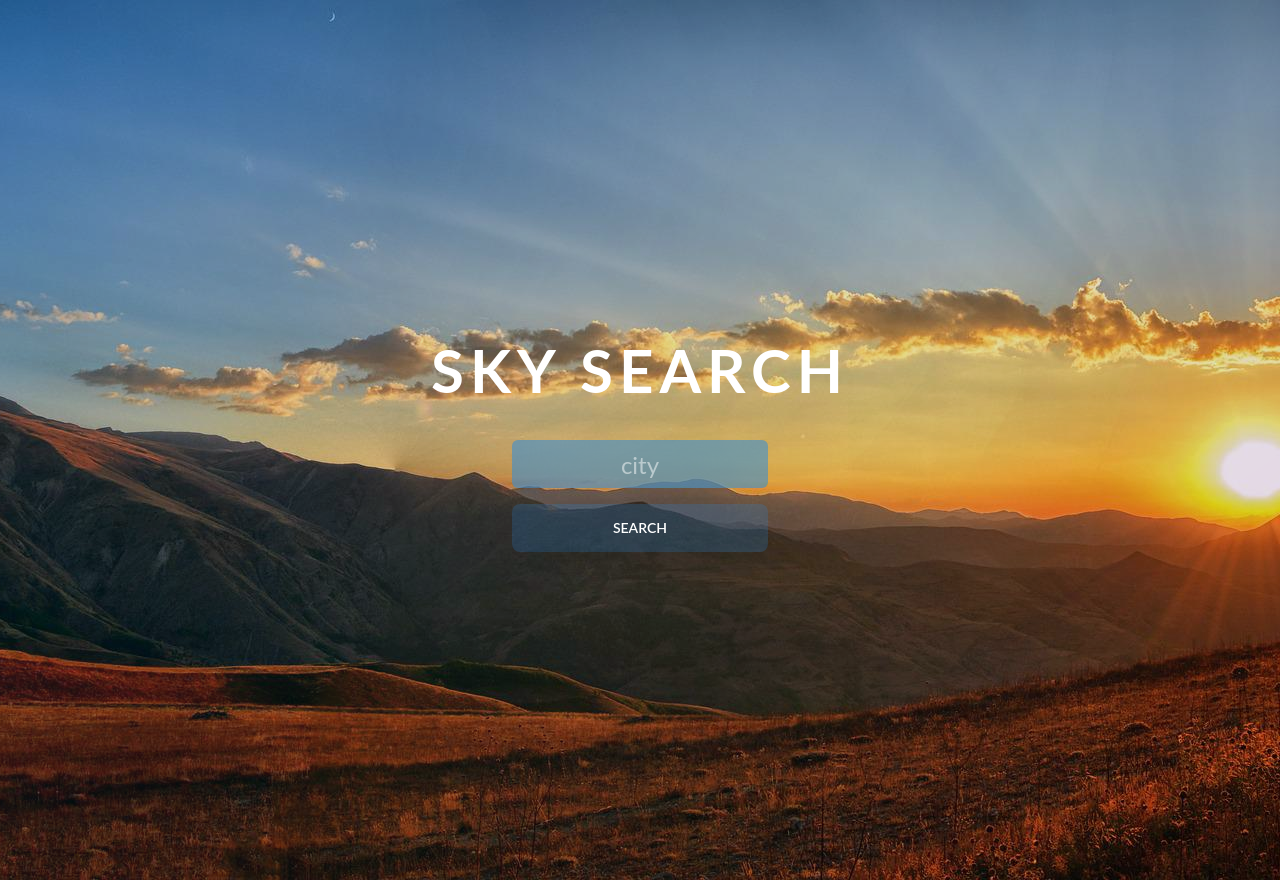
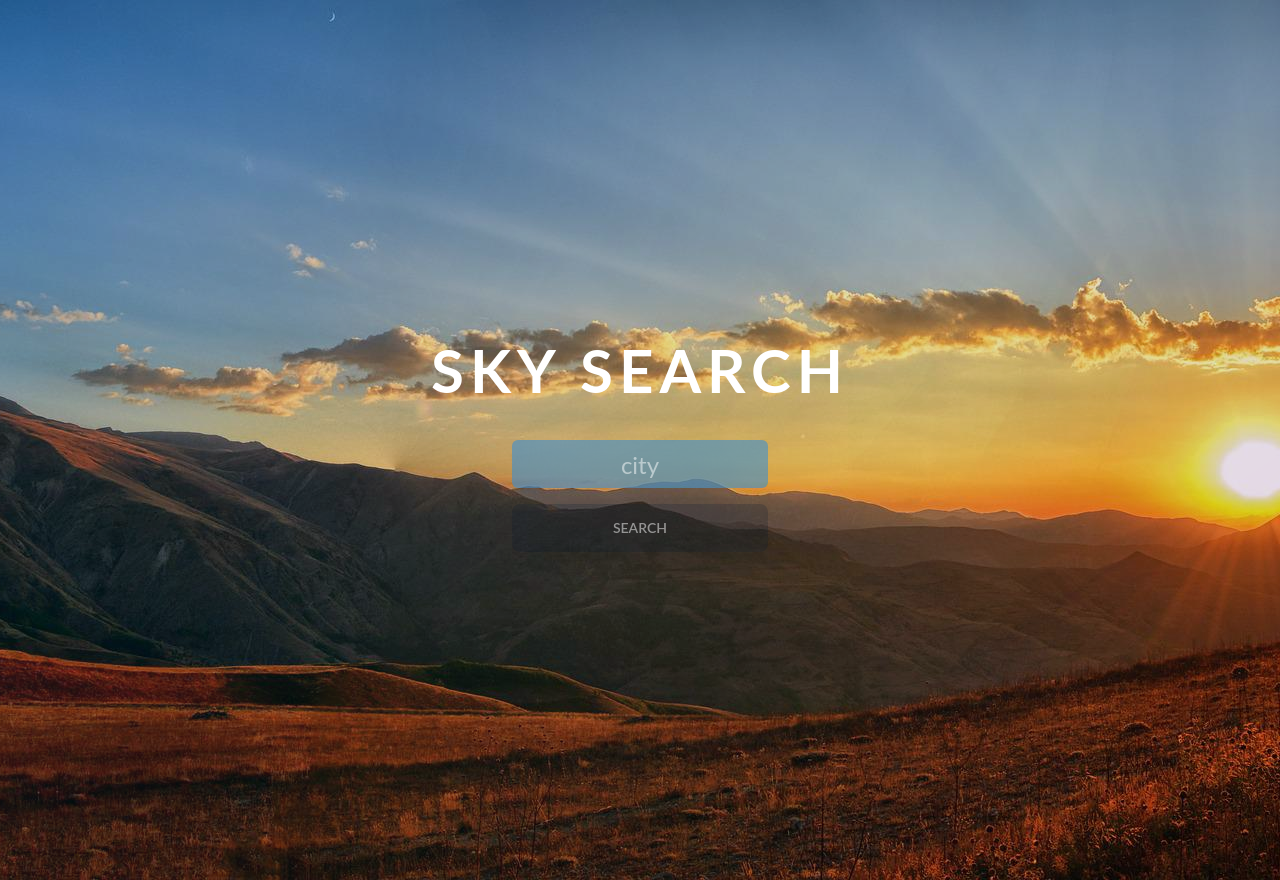
Before and after one commit to matthewfee/weather, a Next.js app: page / in a window 1280 px wide. Built offline with nearby package versions, Linux system fonts and the light colour scheme.

Commit message:
added disabled condition when input is empty

```diff
--- a/components/Button.js
+++ b/components/Button.js
@@ -1,8 +1,9 @@
-const Button = ({ callback, styles, children }) => (
+const Button = ({ callback, styles, children, disabled }) => (
   <button
-    className={`btn outline-none focus:outline-1 focus:outline-white  ${styles}`}
+    className={`btn outline-none disabled:text-white/50 focus:outline-1 focus:outline-white  ${styles}`}
     onClick={callback}
     type="button"
+    disabled={disabled}
   >
     {children}
   </button>
--- a/components/HeroLayout.js
+++ b/components/HeroLayout.js
@@ -70,7 +70,6 @@ const HeroLayout = ({ children, isDaytime, weather }) => {
         backgroundImage: `${background}`,
       }}
     >
-      {/* // #F5C051 #F26B1D */}
       <div
         className={`hero-overlay ${
           isDaytime ? `opacity-10` : `opacity-70`
--- a/components/SearchForm.js
+++ b/components/SearchForm.js
@@ -26,6 +26,7 @@ const SearchForm = ({
     <Button
       styles="bg-[#238CE8]/20 hover:bg-[#238CE8]/75 border-none btn-md flex flex-row w-full text-white w-[100px]"
       callback={searchLocation}
+      disabled={location === ''}
     >
       {!loading && `Search`}
       {loading && (
```
